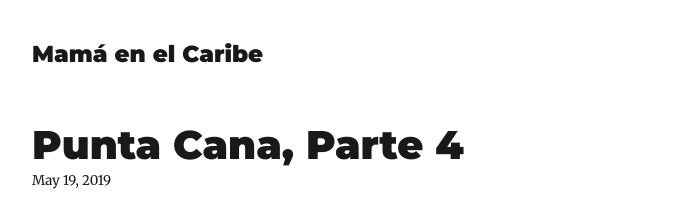
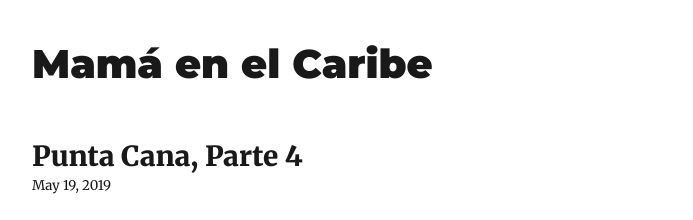
Before and after one commit to baskeboler/upgraded-happiness, a Gatsby site: page /2019-05-28-punta-cana-parte-4/ in a window 1280 px wide. Shown: the top 220 px of the page, without its empty margins (293-986 px from the left). Built offline with nearby package versions, Linux system fonts and the light colour scheme; Gatsby itself is replaced by a stand-in of ours; some packages are replaced by stand-ins of ours.

Commit message:
font tweaks

```diff
--- a/src/components/layout.js
+++ b/src/components/layout.js
@@ -26,7 +26,7 @@ class Layout extends React.Component {
       )
     } else {
       header = (
-        <h3
+        <h1
           style={{
             fontFamily: `Montserrat, sans-serif`,
             marginTop: 0,
@@ -37,7 +37,7 @@ class Layout extends React.Component {
           >
             {title}
           </Link>
-        </h3>
+        </h1>
       )
     }
     return (
--- a/src/templates/blog-post.js
+++ b/src/templates/blog-post.js
@@ -20,7 +20,13 @@ class BlogPostTemplate extends React.Component {
           title={post.frontmatter.title}
           description={post.frontmatter.description || post.excerpt}
         />
-        <h1>{post.frontmatter.title}</h1>
+        <h2
+          // style={{
+          //   ...scale(1.5),
+          //   marginBottom: rhythm(1.5),
+          //   marginTop: 0,
+          // }}
+          >{post.frontmatter.title}</h2>
         <p
           style={{
             ...scale(-1 / 5),
```
